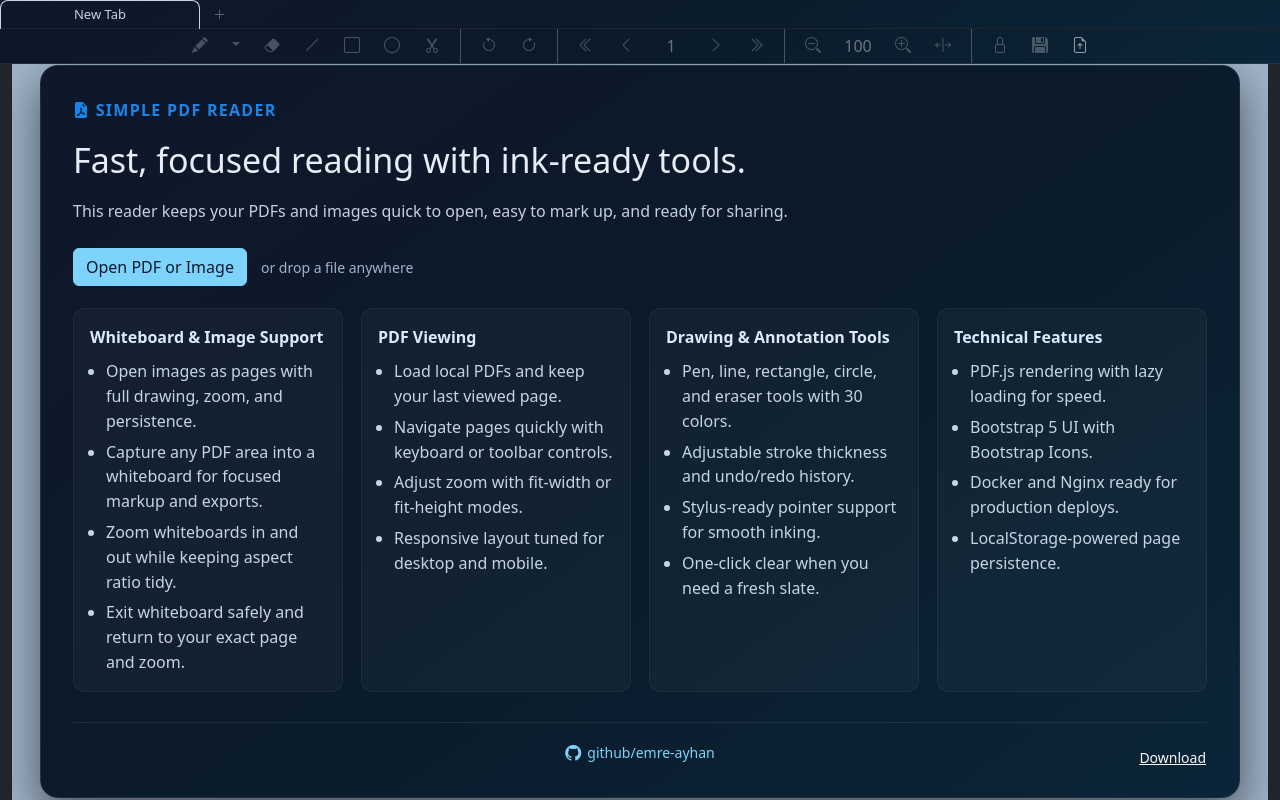
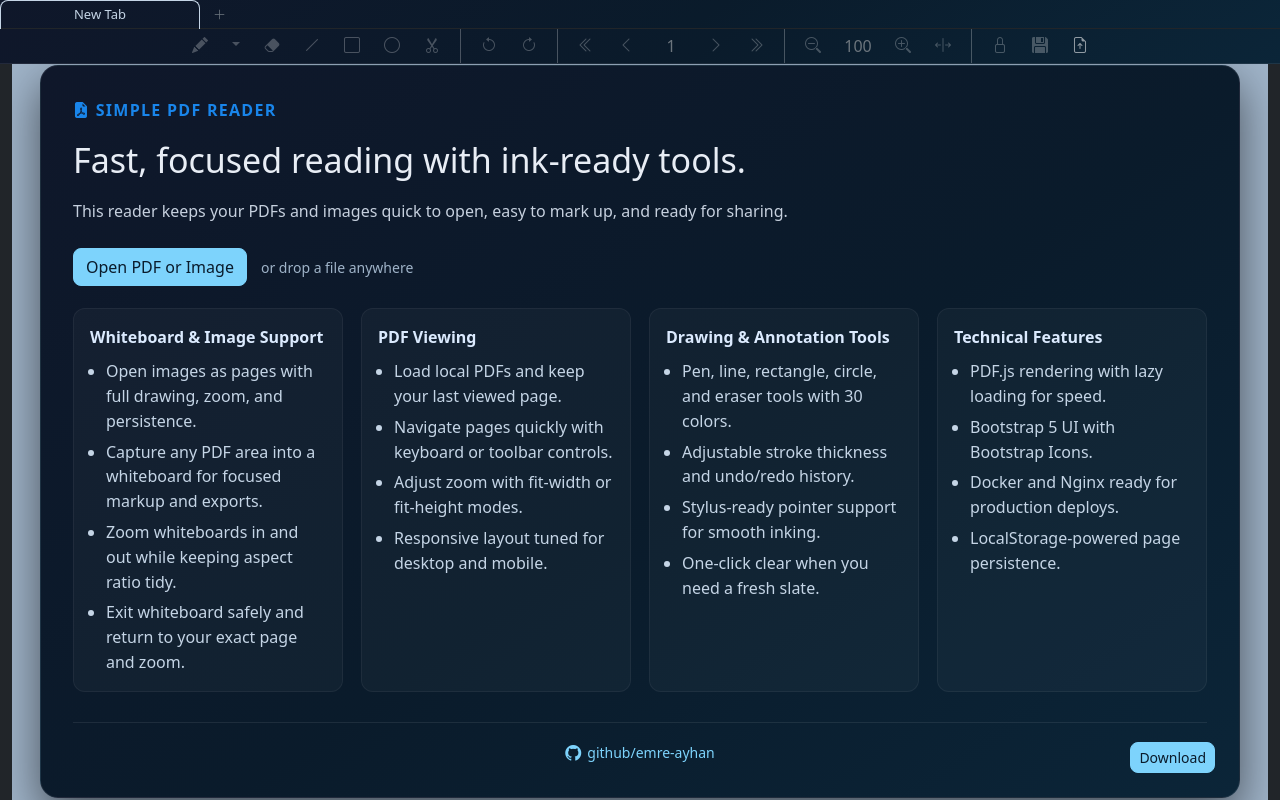
Before and after one commit to emre-ayhan/simple_pdf_reader, a Vue app: page / in a window 1280 px wide. Built offline with nearby package versions, Linux system fonts and the light colour scheme.

Commit message:
modified:   src/components/PdfReader.vue

```diff
--- a/src/components/PdfReader.vue
+++ b/src/components/PdfReader.vue
@@ -1731,7 +1731,7 @@ defineExpose({
                         </div>
                     </div>
                     <div class="empty-download" v-if="!isInstalled">
-                        <a class="btn btn-sm btn-link link-light" href="simple-pdf-reader.zip" download>
+                        <a class="btn btn-sm btn-primary" href="simple-pdf-reader.zip" download>
                             Download
                         </a>
                     </div>
@@ -1942,6 +1942,7 @@ defineExpose({
     color: #0a1b2b !important;
     background-color: #7dd3fc !important;
     border-color: #7dd3fc !important;
+    border-radius: var(--bs-border-radius-lg) !important;
 }
 
 .btn-primary:hover {
```
